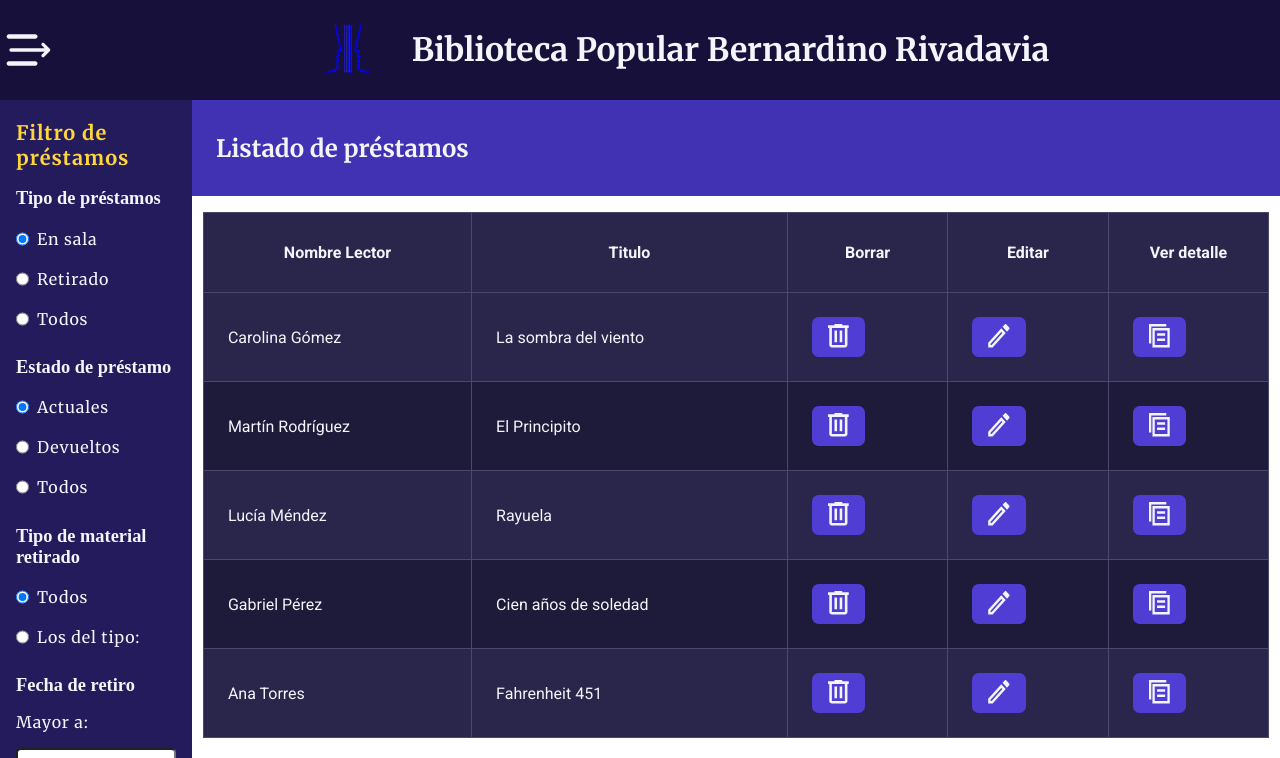
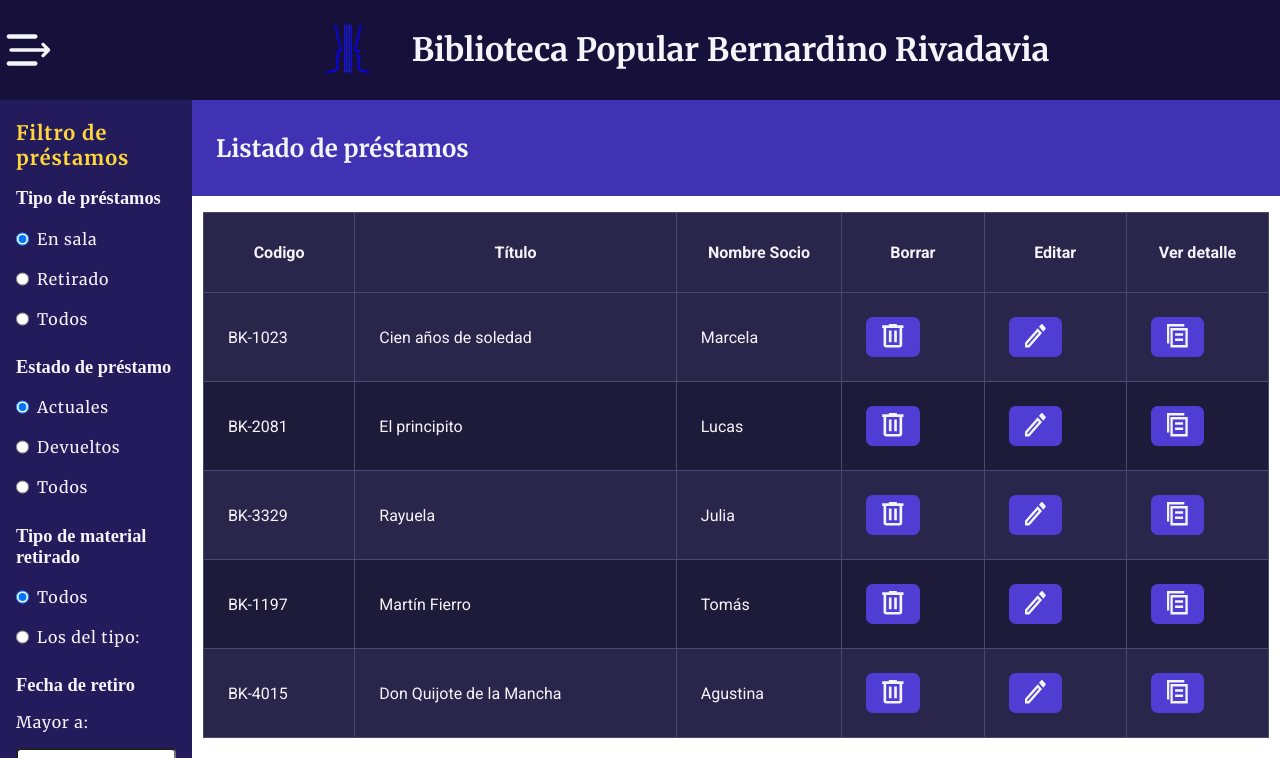
Before and after one commit to RolandoKirina/PPSLibraryBernardinoRivadavia, a React (Vite) app: page /loans in a window 1280 px wide. Shown: the top 758 px of the page. Built offline with nearby package versions, Linux system fonts and the light colour scheme.

Commit message:
starting to add mockdata to loan

```diff
--- a/src/components/deletebtnComponent/PopUpDelete.jsx
+++ b/src/components/deletebtnComponent/PopUpDelete.jsx
@@ -3,7 +3,7 @@
 import './PopUpDelete.css';
 import Btn from '../btn/Btn';
 
-export default function PopUpDelete ({title,closePopup}) {
+export default function PopUpDelete ({title,closePopup, onConfirm}) {
 
     return (
         <>
@@ -14,7 +14,7 @@ export default function PopUpDelete ({title,closePopup}) {
                     </div>
                     <div className='delete-btns'>
                         <Btn text={'Cancelar'} className={'cancel-btn'} onClick={() => closePopup()}/>
-                        <Btn text={'Eliminar'} className={'delete-btn'} onClick={() => closePopup()}/>
+                        <Btn text={'Eliminar'} className={'delete-btn'} onClick={onConfirm}/>
                     </div>
                 </div>
             </div>
--- a/src/data/loan/LoanDetails.js
+++ b/src/data/loan/LoanDetails.js
@@ -1,17 +1,17 @@
-export const loanDetailsMenus = [
+export const loanDetailsInfo = [
   {
     id: 1,
     title: 'Datos del Libro',
     active: false,
     rows: [
       [
-        { label: 'Código de Libro', value: 'información' }
+        { label: 'Código de Libro', value: 'información', attribute: 'bookCode' }
       ],
       [
-        { label: 'Título', value: 'información' }
+        { label: 'Título', value: 'información', attribute: 'bookTitle' }
       ],
       [
-        { label: 'Descripción', value: 'información' }
+        { label: 'Descripción', value: 'información', attribute: 'bookDescription' } // Solo si lo añadís en mockLoans
       ]
     ]
   },
@@ -21,15 +21,15 @@ export const loanDetailsMenus = [
     active: false,
     rows: [
       [
-        { label: 'Nombre', value: 'información' },
-        { label: 'DNI', value: 'información' }
+        { label: 'Nombre', value: 'información', attribute: 'partnerName' },
+        { label: 'DNI', value: 'información', attribute: 'partnerDni' } // Este campo no está en mockLoans actualmente
       ],
       [
-        { label: 'Número de Socio', value: 'información' },
-        { label: 'Teléfono', value: 'información' }
+        { label: 'Número de Socio', value: 'información', attribute: 'partnerNumber' },
+        { label: 'Teléfono', value: 'información', attribute: 'phone' }
       ],
       [
-        { label: 'Dirección', value: 'información' }
+        { label: 'Dirección', value: 'información', attribute: 'address' }
       ]
     ]
   },
@@ -39,11 +39,11 @@ export const loanDetailsMenus = [
     active: false,
     rows: [
       [
-            { label: 'Número de socio', value: 'información' }
+        { label: 'Número de socio', value: 'información', attribute: 'partnerNumber' }
       ],
       [
-            { label: 'Nombre', value: 'información' },
-            { label: 'Apellido', value: 'información' }
+        { label: 'Nombre', value: 'información', attribute: 'partnerName' },
+        { label: 'Apellido', value: 'información', attribute: 'partnerLastname' }
       ]
     ]
   },
@@ -53,12 +53,12 @@ export const loanDetailsMenus = [
     active: false,
     rows: [
       [
-            { label: 'Fecha de retiro', value: 'información' },
-            { label: 'Hora de Retiro', value: 'información' }
+        { label: 'Fecha de retiro', value: 'información', attribute: 'retiredDate' },
+        { label: 'Hora de Retiro', value: 'información', attribute: 'retiredHour' }
       ],
       [
-            { label: 'Fecha prevista', value: 'información' },
-            { label: 'Fecha Devolución', value: 'información' }
+        { label: 'Fecha prevista', value: 'información', attribute: 'plannedDate' },
+        { label: 'Fecha Devolución', value: 'información', attribute: 'returnedDate' }
       ]
     ]
   },
@@ -68,11 +68,14 @@ export const loanDetailsMenus = [
     active: false,
     rows: [
       [
-            { label: 'Empleado', value: 'información' }
+        { label: 'Empleado', value: 'información', attribute: 'employee' }
       ]
     ]
   }
 ];
+
+
+
 
 export const lendBooksDetails = [
   {
--- /dev/null
+++ b/src/data/mocks/loans.js
@@ -0,0 +1,77 @@
+export const mockLoans = [
+  {
+    loanId: '1',
+    bookCode: 'BK-1023',
+    bookTitle: 'Cien años de soledad',
+    partnerNumber: 'P-001',
+    partnerName: 'Marcela',
+    partnerLastname: 'Gutiérrez',
+    retiredDate: '2025-08-01',
+    retiredHour: '10:30',
+    plannedDate: '2025-08-15',
+    returnedDate: '',
+    employee: 'Fortunato, Jorge',
+    address: 'Av. Colón 1432, Tandil',
+    phone: '2494-556677'
+  },
+  {
+    loanId: '2',
+    bookCode: 'BK-2081',
+    bookTitle: 'El principito',
+    partnerNumber: 'P-002',
+    partnerName: 'Lucas',
+    partnerLastname: 'Fernández',
+    retiredDate: '2025-07-25',
+    retiredHour: '14:15',
+    plannedDate: '2025-08-08',
+    returnedDate: '',
+    employee: 'Fortunato, Jorge',
+    address: 'Calle Mitre 780, Tandil',
+    phone: '2494-338899'
+  },
+  {
+    loanId: '3',
+    bookCode: 'BK-3329',
+    bookTitle: 'Rayuela',
+    partnerNumber: 'P-003',
+    partnerName: 'Julia',
+    partnerLastname: 'González',
+    retiredDate: '2025-07-30',
+    retiredHour: '09:45',
+    plannedDate: '2025-08-14',
+    returnedDate: '',
+    employee: 'Fortunato, Jorge',
+    address: 'Paso de los Andes 1020, Tandil',
+    phone: '2494-223344'
+  },
+  {
+    loanId: '4',
+    bookCode: 'BK-1197',
+    bookTitle: 'Martín Fierro',
+    partnerNumber: 'P-004',
+    partnerName: 'Tomás',
+    partnerLastname: 'Rivas',
+    retiredDate: '2025-08-01',
+    retiredHour: '16:00',
+    plannedDate: '2025-08-16',
+    returnedDate: '',
+    employee: 'Fortunato, Jorge',
+    address: 'Sarmiento 655, Tandil',
+    phone: '2494-667788'
+  },
+  {
+    loanId: '5',
+    bookCode: 'BK-4015',
+    bookTitle: 'Don Quijote de la Mancha',
+    partnerNumber: 'P-005',
+    partnerName: 'Agustina',
+    partnerLastname: 'Pérez',
+    retiredDate: '2025-08-02',
+    retiredHour: '11:20',
+    plannedDate: '2025-08-17',
+    returnedDate: '',
+    employee: 'Fortunato, Jorge',
+    address: 'Estrada 988, Tandil',
+    phone: '2494-445566'
+  }
+];
--- /dev/null
+++ b/src/hooks/useLoanManager.js
@@ -0,0 +1,58 @@
+import { useState, useEffect } from "react";
+
+export const useLoanManager = (initialLoans) => {
+    const getStoredLoans = () => {
+        const stored = localStorage.getItem('loans');
+        if (!stored || stored === '[]') {
+            return initialLoans;
+        }
+        try {
+            return JSON.parse(stored);
+        } catch (error) {
+            console.error("Error parsing loans:", error);
+            return initialLoans;
+        }
+    };
+
+    const [loans, setLoans] = useState(getStoredLoans());
+
+    useEffect(() => { //persistencia automatica
+        localStorage.setItem('loans', JSON.stringify(loans));
+    }, [loans]);
+
+    //GET BY ID
+    const getLoan = (loanId) => {
+        const found = loans.find((loan) => loan.loanId === loanId);
+        if (!found) console.warn(`Préstamo con ID ${loanId} no encontrado`);
+        return found;
+    };
+
+    //POST
+    const createLoan = (newLoan) => {
+        setLoans((prev) => [...prev, newLoan]);
+    }
+
+    //PUT
+    const updateLoan = (loanId, updatedData) => {
+        setLoans((prev) =>
+            prev.map((loan) =>
+                loan.loanId === loanId ? {...loan, updatedData } : loan
+            )
+        );
+    }
+
+    //DELETE
+    const deleteLoan = (loanId) => {
+        setLoans((prev) =>
+            prev.filter((loan) => loan.loanId !== loanId)
+        );
+    };
+
+    return{
+        loans,
+        getLoan,
+        createLoan,
+        updateLoan,
+        deleteLoan
+    };
+};
--- a/src/pages/LoanSection/LoanSection.jsx
+++ b/src/pages/LoanSection/LoanSection.jsx
@@ -6,7 +6,6 @@ import DetailsIcon from '../../assets/img/details-icon.svg';
 import LoanButtons from "../../components/loan-components/loanbuttons/LoanButtons";
 import { useState } from "react";
 import LoanForm from "../../components/loan-components/loanform/LoanForm";
-import {loanDetailsMenus} from '../../data/loan/LoanDetails';
 import LoanListings from "../../components/loan-components/loanlistings/LoanListings";
 import Return from "../../components/loan-components/return/Return";
 import Renewe from "../../components/loan-components/renewe/Renewe";
@@ -14,10 +13,18 @@ import ShowDetails from "../../components/generic/ShowDetails/ShowDetails";
 import GenericSection from "../../components/generic/GenericSection/GenericSection";
 import GenericForm from "../../components/generic/GenericForm/GenericForm";
 import { editLoanformFields } from "../../data/loan/LoanForms";
+import {loanDetailsInfo} from '../../data/loan/LoanDetails';
 import PopUpDelete from '../../components/deletebtnComponent/PopUpDelete';
 import { useEffect } from "react";
+import { mockLoans } from "../../data/mocks/loans";
+import { useLoanManager } from "../../hooks/useLoanManager";
+
 
 export default function LoanSection({openRenewes, pendientBooks}) {
+    const { loans, getLoan, createLoan, updateLoan, deleteLoan } = useLoanManager(mockLoans);
+
+    const [selectedLoan, setSelectedLoan] = useState(null);
+    const [loanDetailsData, setLoanDetailsData] = useState(null);
     const [deletePopup, setDeletePopup] = useState(false);
     const [addPopup, setAddPopup] = useState(false);
     const [editPopup, setEditPopup] = useState(false);
@@ -30,26 +37,28 @@ export default function LoanSection({openRenewes, pendientBooks}) {
         if (openRenewes) {
             setRenewePopup(true);
         }
+        localStorage.removeItem('loans');
     }, [openRenewes]);
 
-    //data tabla principal prestamos
-    const loans = [
-    { id: 1, reader_name: 'Carolina Gómez', title: 'La sombra del viento' },
-    { id: 2, reader_name: 'Martín Rodríguez', title: 'El Principito' },
-    { id: 3, reader_name: 'Lucía Méndez', title: 'Rayuela' },
-    { id: 4, reader_name: 'Gabriel Pérez', title: 'Cien años de soledad' },
-    { id: 5, reader_name: 'Ana Torres', title: 'Fahrenheit 451' }
-    ];
+    function getLoanDetails(loan) {
+        let loanData = getLoan(loan.loanId);
+        setLoanDetailsData(loanData);
+    }
+
 
     //columnas y acciones - tabla principal prestamos
     const columns = [
-    { header: 'Nombre Lector', accessor: 'reader_name' },
-    { header: 'Titulo', accessor: 'title' },
+    { header: 'Codigo', accessor: 'bookCode' },
+    { header: 'Título', accessor: 'bookTitle' },
+    { header: 'Nombre Socio', accessor: 'partnerName' },
     {
         header: 'Borrar',
         accessor: 'delete',
         render: (_, row) => (
-        <button className="button-table" onClick={() => setDeletePopup(true)}>
+        <button className="button-table" onClick={() => {
+            setDeletePopup(true)
+            setSelectedLoan(row)
+            }}>
             <img src={DeleteIcon} alt="Borrar" />
         </button>
         )
@@ -59,7 +68,10 @@ export default function LoanSection({openRenewes, pendientBooks}) {
         accessor: 'edit',
 
         render: (_, row) => (
-        <button className="button-table"  onClick={() => setEditPopup(true)}>
+        <button className="button-table"  onClick={() => {
+            setEditPopup(true)
+            setSelectedLoan(row)
+            }}>
             <img src={EditIcon} alt="Editar" />
         </button>
         )
@@ -68,7 +80,11 @@ export default function LoanSection({openRenewes, pendientBooks}) {
         header: 'Ver detalle',
         accessor: 'details',
         render: (_, row) => (
-        <button className="button-table" onClick={() => setDetailsPopup(true)}>
+        <button className="button-table" onClick={() => {
+            setDetailsPopup(true)
+            setSelectedLoan(row)
+            getLoanDetails(row)
+            }}>
             <img src={DetailsIcon} alt="Detalles" />
         </button>
         )
@@ -81,7 +97,12 @@ export default function LoanSection({openRenewes, pendientBooks}) {
             key: 'deletePopup',
             title: 'Borrar prestamo',
             className: 'delete-size-popup',
-            content: <PopUpDelete  title={"Prestamo"} closePopup={() => setDeletePopup(false)} />,
+            content: <PopUpDelete  title={"Prestamo"} onConfirm={
+                () => {
+                    deleteLoan(selectedLoan.loanId)
+                    setDeletePopup(false)
+                }
+            } closePopup={() => setDeletePopup(false)} />,
             close: () => setDeletePopup(false),
             condition: deletePopup,
             variant: 'delete'
@@ -107,7 +128,7 @@ export default function LoanSection({openRenewes, pendientBooks}) {
             key: 'detailsPopup',
             title: 'Detalles del préstamo',
             className: '',
-            content: <ShowDetails detailsData={loanDetailsMenus} isPopup={true} />,
+            content: <ShowDetails data={loanDetailsData} detailsData={loanDetailsInfo} isPopup={true} />,
             close: () => setDetailsPopup(false),
             condition: detailsPopup
         },
```
Also changed, not shown: src/components/generic/ShowDetails/ShowDetails.jsx (+13 -3 lines), src/data/entities/loan.js (added). Lines whose indentation alone changed are shown as unchanged.
